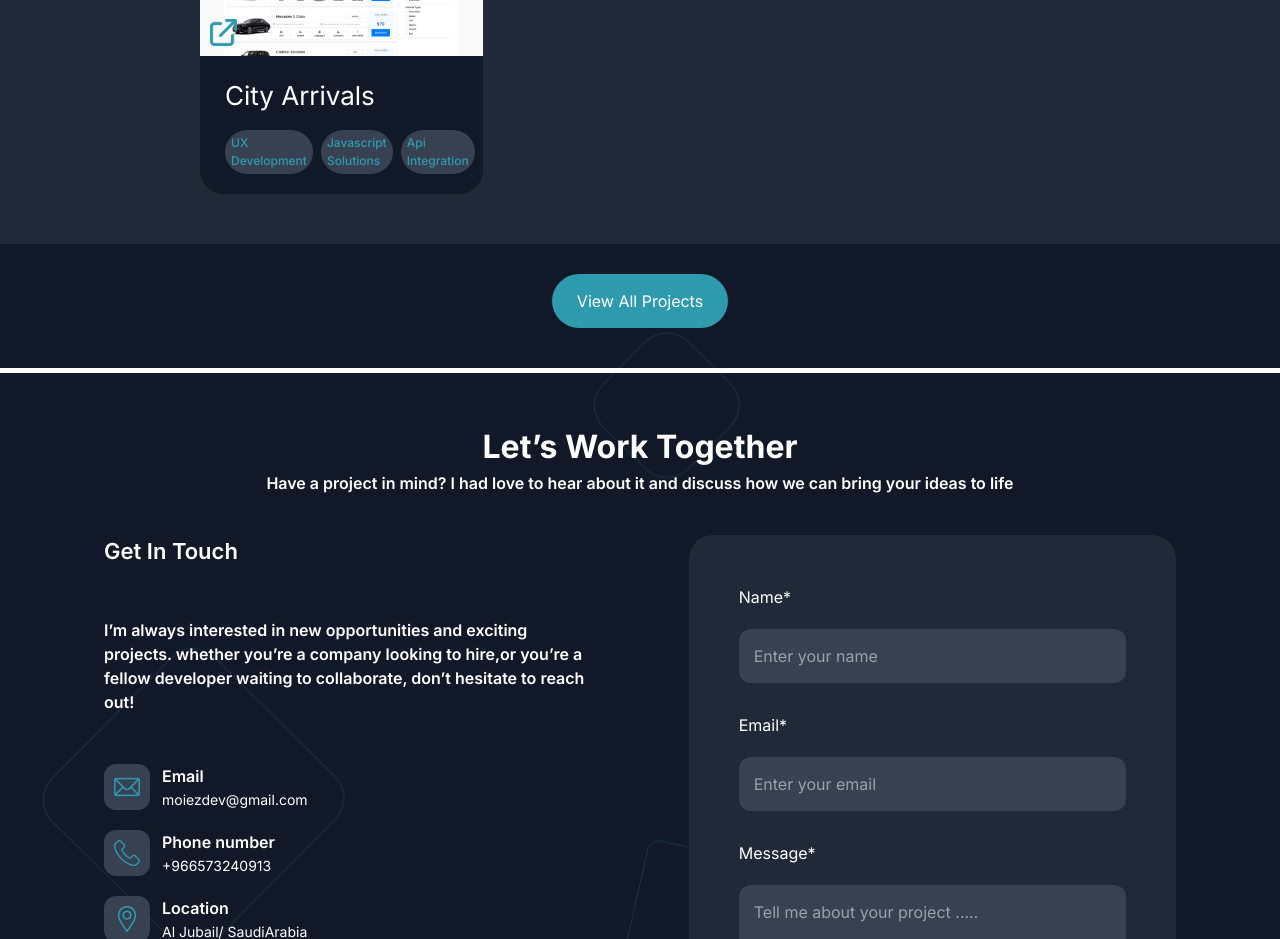
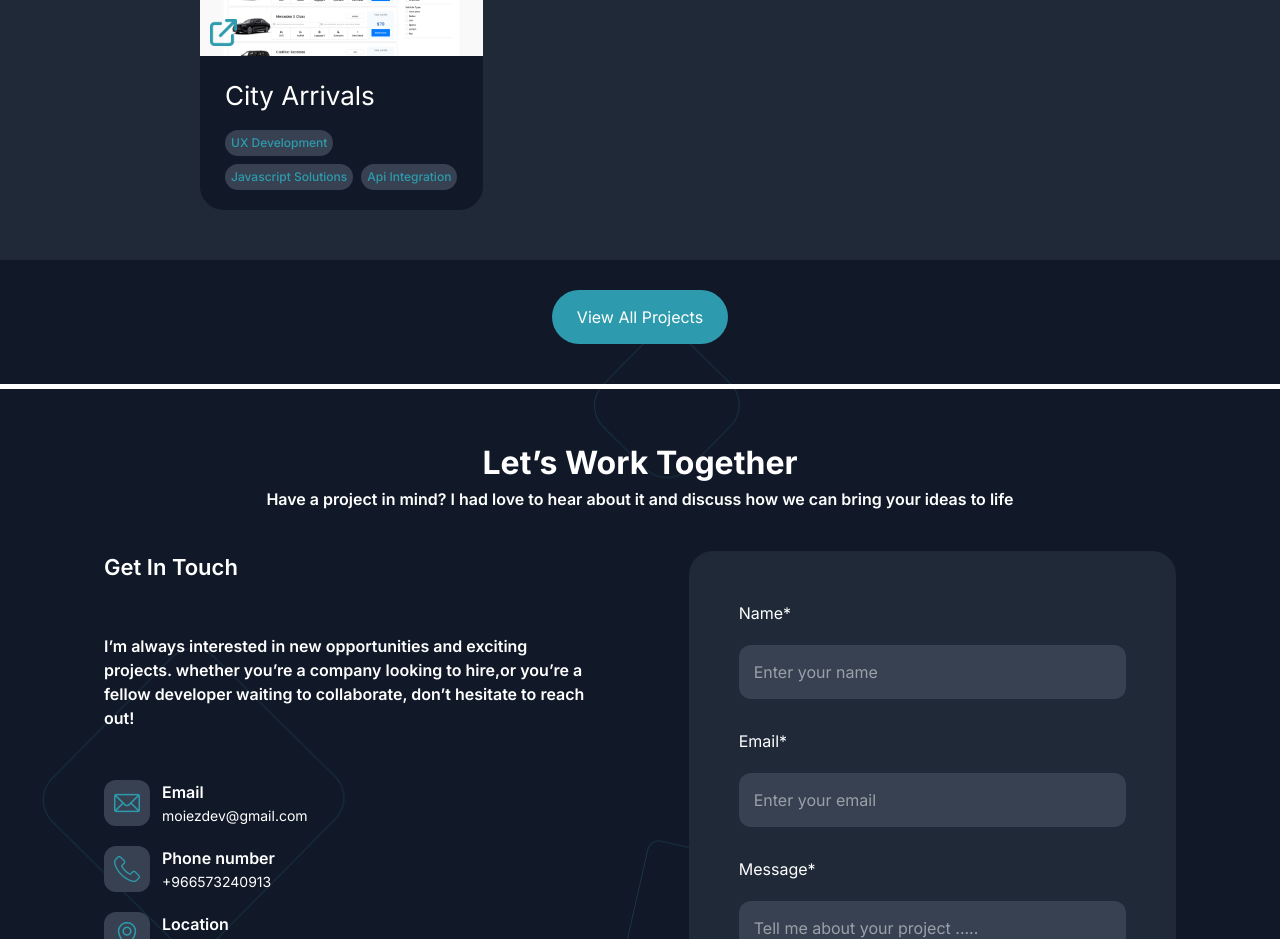
Before and after one commit to moiezdev/my-portfolio, a Nuxt app: page / in a window 1280 px wide. Shown: the part 3300-4239 px from the top of the page. Built offline with nearby package versions, Linux system fonts and the light colour scheme.

Commit message:
Responsive Work

```diff
--- a/app/components/Footer.vue
+++ b/app/components/Footer.vue
@@ -1,10 +1,11 @@
 <template>
-  <div class="py-[50px] px-26">
-    <SectionTitle title="Let’s Work Together" subtitle="Have a project in mind? I had love to hear about it and discuss how
+  <div class="py-[50px] ">
+  <SectionTitle title="Let’s Work Together" subtitle="Have a project in mind? I had love to hear about it and discuss how
 we can bring your ideas to life"/>
+  <div class="px-26 @max-md:px-5">
     <div class="grid grid-cols-11">
       <!--    right side-->
-      <div class="col-span-6">
+      <div class="col-span-6 @max-md:col-span-11 @max-md:mb-10">
         <h3 class="text-[22px] font-semibold mb-[50px]">Get In Touch</h3>
         <p class="text-[16px] font-semibold mb-[50px] xl:pr-26">I’m always interested in new opportunities and exciting
           projects. whether
@@ -32,7 +33,7 @@ we can bring your ideas to life"/>
       </div>
       <!--      left side-->
       <form @submit.prevent="sendMessage"
-            class="col-span-5 dark:bg-dark-5 bg-darkButton text-white rounded-3xl p-[50px]">
+            class="col-span-5 @max-md:col-span-11 dark:bg-dark-5 bg-darkButton text-white rounded-3xl p-[50px] @max-md:p-5">
         <div class="flex flex-col gap-[20px] mb-[30px]">
           <label for="name">Name*</label>
           <input required v-model="message.name" class="dark:bg-[#374151] bg-[#98A1AE] p-[15px] rounded-xl cursor-text"
@@ -71,6 +72,7 @@ we can bring your ideas to life"/>
         </div>
       </form>
     </div>
+  </div>
   </div>
 </template>
 
--- a/app/components/ProjectsSection.vue
+++ b/app/components/ProjectsSection.vue
@@ -2,7 +2,7 @@
   <div :class="type=='page'?'min-h-screen':''" class="py-[40px]">
     <SectionTitle v-if="type !== 'page'" title="Featured Projects" subtitle="Take a look at some of my recent work and creative solutions"/>
     <SectionTitle v-else title="My Projects" subtitle="Take a look at some of my recent work and solutions"/>
-    <div class="grid grid-cols-3 dark:bg-dark-5 bg-darkMuted py-[50px] px-50 gap-4">
+    <div class="grid grid-cols-3 @max-md:grid-cols-1 dark:bg-dark-5 bg-darkMuted py-[50px] px-50 @max-md:px-5 gap-4">
       <!--      projects card-->
       <div v-for="project in projects" class="dark:bg-darkBackground bg-darkButton col-span-1 rounded-3xl cursor-pointer overflow-hidden relative hover:z-10 hover:scale-105">
         <div class="relative">
@@ -23,7 +23,7 @@
         </div>
         <div class="px-[25px] py-[20px]">
           <h1 class="text-[26px] mb-[15px] text-white">{{project.name}}</h1>
-          <div class="flex justify-baseline gap-2">
+          <div class="flex flex-wrap justify-baseline gap-2">
             <div v-for="tag in project.tags" class="py-[3px] px-[5px] dark:bg-[#374151] not-dark:border-white border-transparent border-1 not-dark:text-white dark:text-darkCyan bg-darkButton rounded-full">
               <p class="text-[12px] font-medium">{{tag}}</p>
             </div>
--- a/app/components/SectionTitle.vue
+++ b/app/components/SectionTitle.vue
@@ -1,5 +1,5 @@
 <template>
-  <div class="text-center mb-[40px]">
+  <div class="text-center mb-[40px] px-5 @max-md:text-left">
     <h1 class="text-[32px] font-bold">{{title}}</h1>
     <h2 class="text-[18] font-semibold">{{subtitle}}</h2>
   </div>
```
